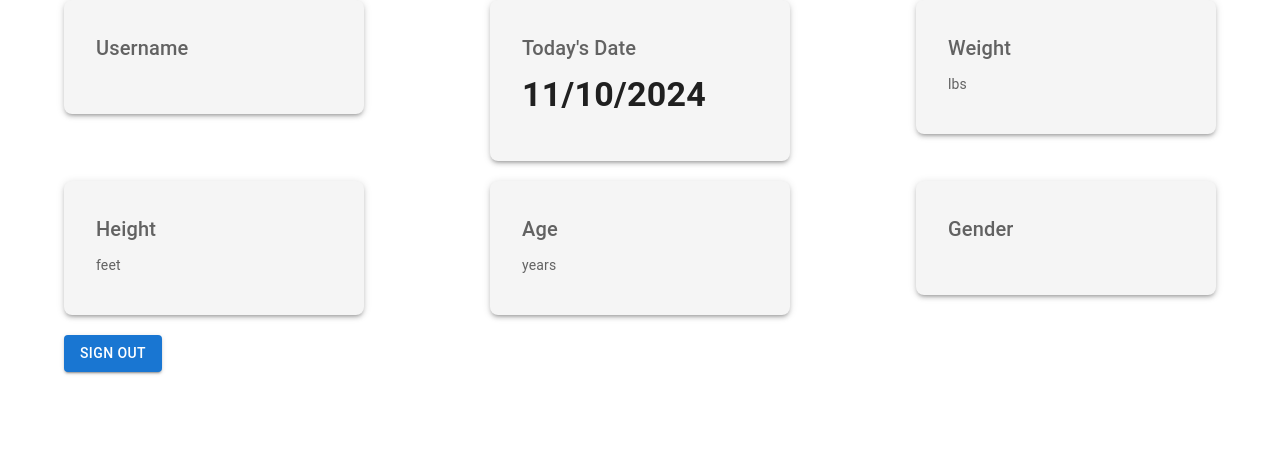
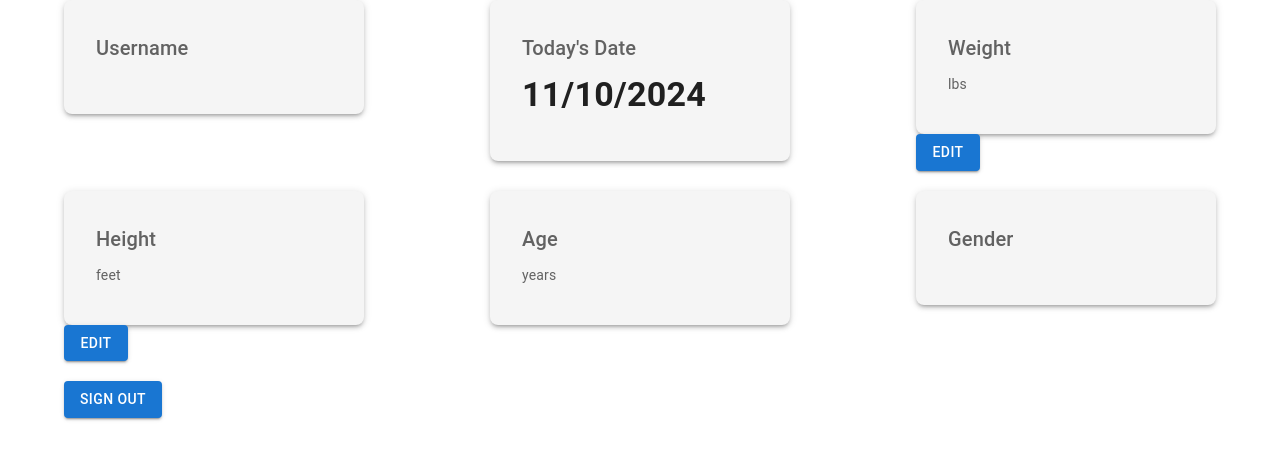
Before and after one commit to rysealex/fitness-tracker-front, a React (Create React App) app: page /home in a window 1280 px wide. Shown: the top 460 px of the page. Built offline with nearby package versions, Linux system fonts and the light colour scheme; no server answers.

Commit message:
Adds the edit button with button interaction functionalities.

```diff
--- a/src/pages/home.jsx
+++ b/src/pages/home.jsx
@@ -18,6 +18,25 @@ function Home() {
   const handleSignOut = (event) => {
     setUsername("");
     handleNavigate('/');
+  };
+  // Event handler for edit buttons
+  const [editModeWeight, setEditModeWeight] = useState(false);
+  const handleClickWeight = () => {
+    if (editModeWeight === true) {
+      setEditModeWeight(false);
+    }
+    else {
+      setEditModeWeight(true);
+    }
+  };
+  const [editModeHeight, setEditModeHeight] = useState(false);
+  const handleClickHeight = () => {
+    if (editModeHeight === true) {
+      setEditModeHeight(false);
+    }
+    else {
+      setEditModeHeight(true);
+    }
   };
   useEffect(() => {
     axios.get(`http://127.0.0.1:5000/user/${username}/stats`)
@@ -56,6 +75,8 @@ function Home() {
             unit="lbs"
           //icon={<FaWalking />}
           />
+          <Button variant="contained" onClick={handleClickWeight}>Edit</Button>
+          {editModeWeight && <input type="text" />}
         </div>
         <div style={{ width: '100%', maxWidth: '300px', marginBottom: '20px' }}>
           <StatCard
@@ -64,6 +85,8 @@ function Home() {
             unit="feet"
           //icon={<FaFireAlt />}
           />
+          <Button variant="contained" onClick={handleClickHeight}>Edit</Button>
+          {editModeHeight && <input type="text" />}
         </div>
         <div style={{ width: '100%', maxWidth: '300px', marginBottom: '20px' }}>
           <StatCard
```
